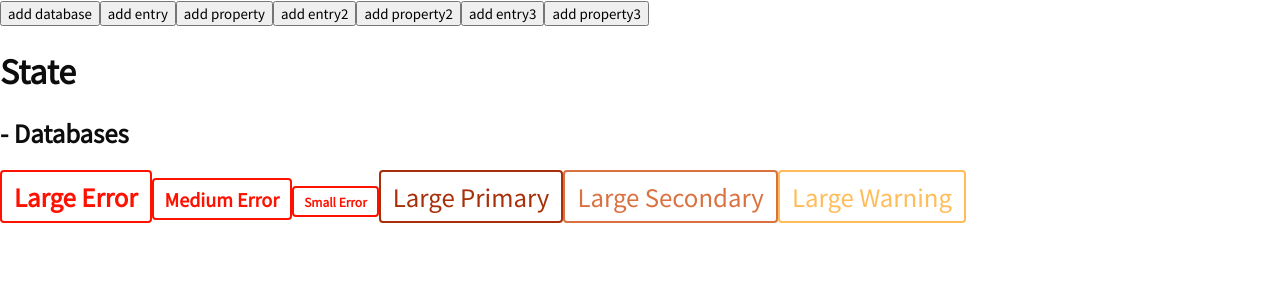
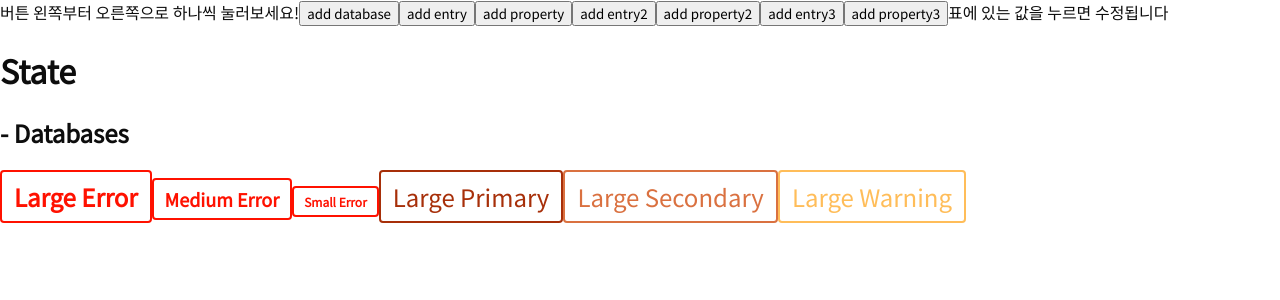
Before and after one commit to themrsung/atlas-manager, a React (Create React App) app: page / in a window 1280 px wide. Shown: the top 300 px of the page. Built offline with nearby package versions, Linux system fonts and the light colour scheme.

Commit message:
added text

```diff
--- a/src/App.tsx
+++ b/src/App.tsx
@@ -13,6 +13,7 @@ class App extends React.Component {
     render() {
         return (
             <StyleConventions.GlobalStyleWrap>
+                버튼 왼쪽부터 오른쪽으로 하나씩 눌러보세요!
                 <button
                     onClick={() => {
                         this.state.addDatabase(new Database(this)).setId("one")
@@ -90,6 +91,7 @@ class App extends React.Component {
                 >
                     add property3
                 </button>
+                표에 있는 값을 누르면 수정됩니다
                 <Router state={this.state} />
             </StyleConventions.GlobalStyleWrap>
         )
```
